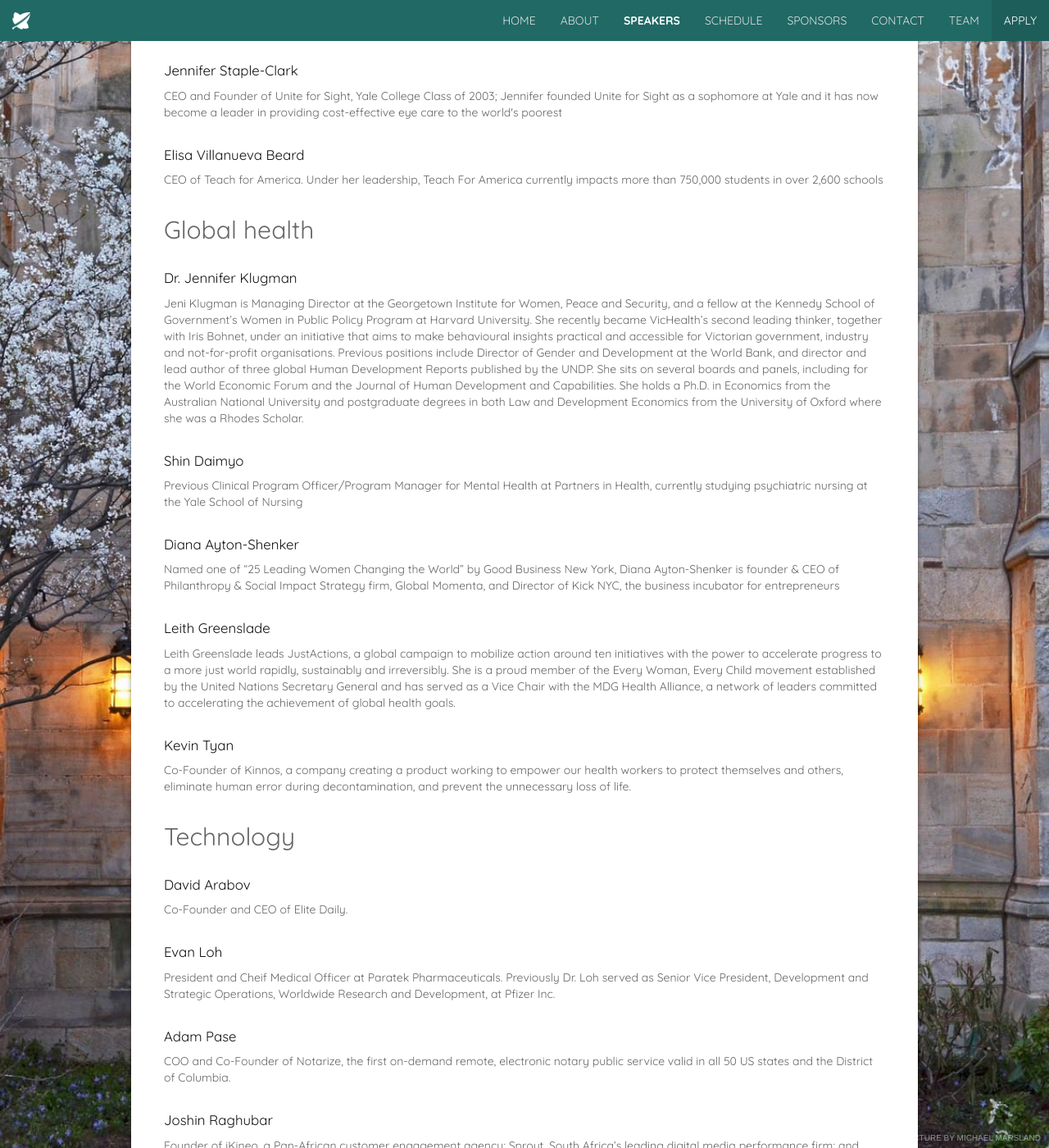
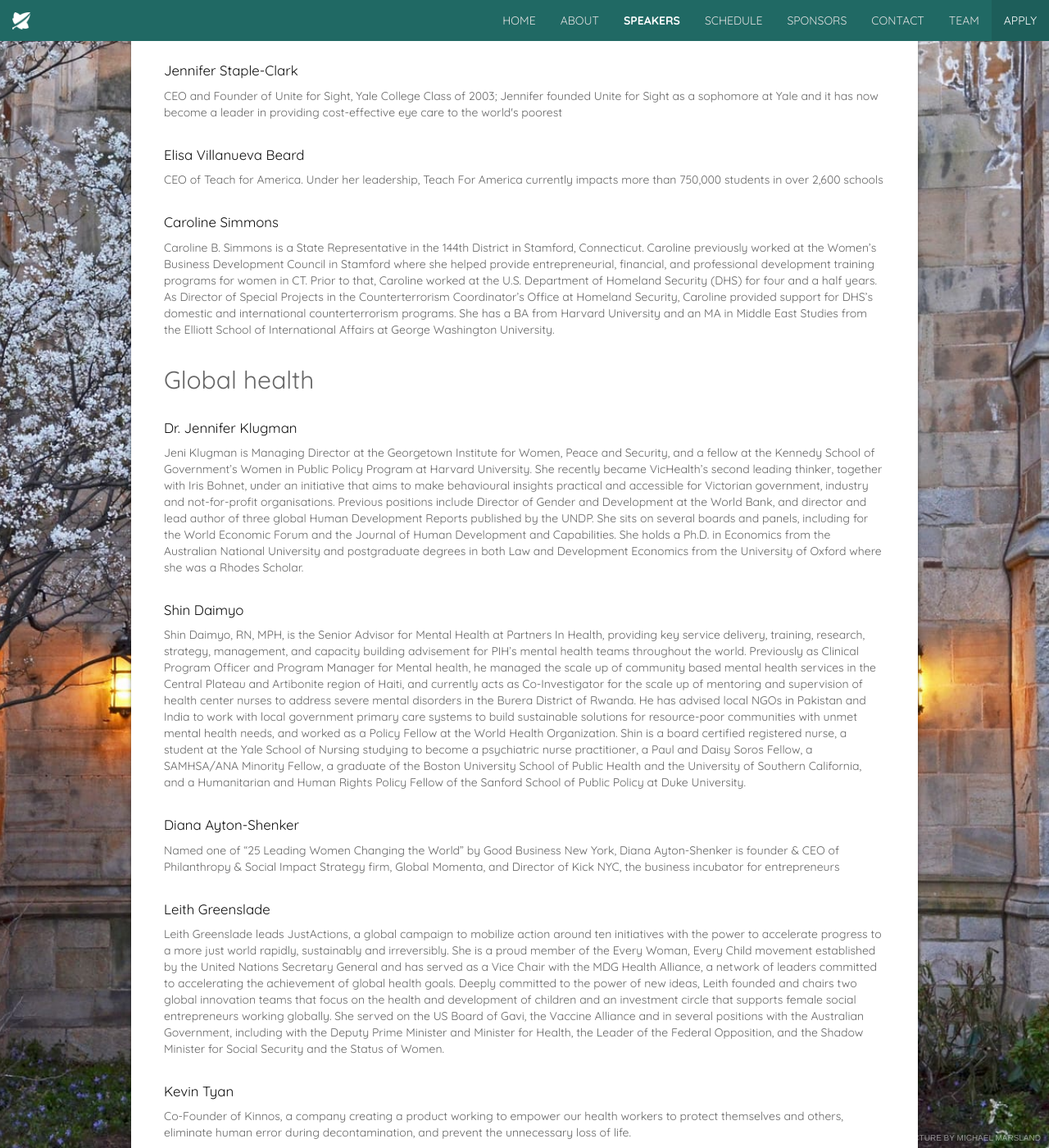
Before and after one commit to felipap/ils-website, a Jekyll site: the page built from speakers.html, in a window 1280 px wide and 1400 px high, scrolled down 723 px. Shown: the whole window at 82% size. Built offline with Jekyll 4.4.1, drawn with Linux system fonts in a browser that asks for light colours; some of the changed text lies outside the part shown.

Commit message:
Updated several speaker biographies

```diff
--- a/_data/speakers.json
+++ b/_data/speakers.json
@@ -22,6 +22,9 @@
 		}, {
 			"name": "Elisa Villanueva Beard",
 			"bio": "CEO of Teach for America. Under her leadership, Teach For America currently impacts more than 750,000 students in over 2,600 schools"
+		}, {
+			"name": "Caroline Simmons",
+			"bio": "Caroline B. Simmons is a State Representative in the 144th District in Stamford, Connecticut. Caroline previously worked at the Women’s Business Development Council in Stamford where she helped provide entrepreneurial, financial, and professional development training programs for women in CT. Prior to that, Caroline worked at the U.S. Department of Homeland Security (DHS) for four and a half years. As Director of Special Projects in the Counterterrorism Coordinator’s Office at Homeland Security, Caroline provided support for DHS’s domestic and international counterterrorism programs. She has a BA from Harvard University and an MA in Middle East Studies from the Elliott School of International Affairs at George Washington University."
 		}
 	],
 
@@ -31,13 +34,13 @@
 			"bio": "Jeni Klugman is Managing Director at the Georgetown Institute for Women, Peace and Security, and a fellow at the Kennedy School of Government’s Women in Public Policy Program at Harvard University. She recently became VicHealth’s second leading thinker, together with Iris Bohnet, under an initiative that aims to make behavioural insights practical and accessible for Victorian government, industry and not-for-profit organisations. Previous positions include Director of Gender and Development at the World Bank, and director and lead author of three global Human Development Reports published by the UNDP. She sits on several boards and panels, including for the World Economic Forum and the Journal of Human Development and Capabilities. She holds a Ph.D. in Economics from the Australian National University and postgraduate degrees in both Law and Development Economics from the University of Oxford where she was a Rhodes Scholar."
 		}, {
 			"name": "Shin Daimyo",
-			"bio": "Previous Clinical Program Officer/Program Manager for Mental Health at Partners in Health, currently studying psychiatric nursing at the Yale School of Nursing"
+			"bio": "Shin Daimyo, RN, MPH, is the Senior Advisor for Mental Health at Partners In Health, providing key service delivery, training, research, strategy, management, and capacity building advisement for PIH’s mental health teams throughout the world. Previously as Clinical Program Officer and Program Manager for Mental health, he managed the scale up of community based mental health services in the Central Plateau and Artibonite region of Haiti, and currently acts as Co-Investigator for the scale up of mentoring and supervision of health center nurses to address severe mental disorders in the Burera District of Rwanda. He has advised local NGOs in Pakistan and India to work with local government primary care systems to build sustainable solutions for resource-poor communities with unmet mental health needs, and worked as a Policy Fellow at the World Health Organization. Shin is a board certified registered nurse, a student at the Yale School of Nursing studying to become a psychiatric nurse practitioner, a Paul and Daisy Soros Fellow, a SAMHSA/ANA Minority Fellow, a graduate of the Boston University School of Public Health and the University of Southern California, and a Humanitarian and Human Rights Policy Fellow of the Sanford School of Public Policy at Duke University."
 		}, {
 			"name": "Diana Ayton-Shenker",
 			"bio": "Named one of “25 Leading Women Changing the World” by Good Business New York, Diana Ayton-Shenker is founder & CEO of Philanthropy & Social Impact Strategy firm, Global Momenta, and Director of Kick NYC, the business incubator for entrepreneurs"
 		}, {
 			"name": "Leith Greenslade",
-			"bio": "Leith Greenslade leads JustActions, a global campaign to mobilize action around ten initiatives with the power to accelerate progress to a more just world rapidly, sustainably and irreversibly. She is a proud member of the Every Woman, Every Child movement established by the United Nations Secretary General and has served as a Vice Chair with the MDG Health Alliance, a network of leaders committed to accelerating the achievement of global health goals."
+			"bio": "Leith Greenslade leads JustActions, a global campaign to mobilize action around ten initiatives with the power to accelerate progress to a more just world rapidly, sustainably and irreversibly. She is a proud member of the Every Woman, Every Child movement established by the United Nations Secretary General and has served as a Vice Chair with the MDG Health Alliance, a network of leaders committed to accelerating the achievement of global health goals. Deeply committed to the power of new ideas, Leith founded and chairs two global innovation teams that focus on the health and development of children and an investment circle that supports female social entrepreneurs working globally. She served on the US Board of Gavi, the Vaccine Alliance and in several positions with the Australian Government, including with the Deputy Prime Minister and Minister for Health, the Leader of the Federal Opposition, and the Shadow Minister for Social Security and the Status of Women."
 		}, {
 			"name": "Kevin Tyan",
 			"bio": "Co-Founder of Kinnos, a company creating a product working to empower our health workers to protect themselves and others, eliminate human error during decontamination, and prevent the unnecessary loss of life."
@@ -79,13 +82,13 @@
 	"politicsactivism": [
 		{
 			"name": "Josh Lafazan",
-			"bio": "Youngest ever member of the Syosset School District Board of Education. Cornell Class of 2016. Current Master's student at the Harvard Graduate School of Education. "
+			"bio": "Joshua Lafazan became one of the youngest elected officials in the history of New York State when at 18 years of age he was elected to the Syosset School Board of Education, receiving 82% of the vote in May of 2012. Joshua was re-elected in 2015. He is a TedX speaker, a volunteer firefighter, and the author of Political Gladiators: How Millennials Can Navigate the 21st Century Political Minefield and WIN! In 2016, Joshua graduated with a degree in Industrial and Labor Relations from the Cornell University ILR School. Joshua is currently enrolled at the Harvard Graduate School of Education, where he has been accepted to pursue a Master's Degree in Education Policy and Management."
 		}, {
 			"name": "Andrew Platt",
 			"bio": "Delegate in the Maryland House of Delegates. Member of the Ways and Means Committee. "
 		}, {
 			"name": "Lindy Li",
-			"bio": "Ran for US Congress in 6th District of Pennsylvania. "
+			"bio": "Lindy Li, a first-generation immigrant, is the youngest female Congressional candidate in U.S. history, raising close to a million dollars for her campaign in Pennsylvania. She is an environmental activist and an advocate for high-quality and affordable education for all Americans. Prior to politics, she worked at Morgan Stanley and Merck and graduated from Princeton."
 		}, {
 			"name": "Frank Rusa",
 			"bio": "Deputy Manager of the Deepening Democracy component of the Democratic Governance Facility (DGF) in Uganda"
@@ -102,10 +105,10 @@
 	"education": [
 		{
 			"name": "Jerelyn Rodriguez",
-			"bio": "Co-Founder and CEO of the Knowledge House. By creating local technology programs, in and outside of the classroom, The Knowledge House offers alternative pathways for disconnected young adults, while preventing youth disconnection for high school students."
+			"bio": "Jerelyn Rodriguez, Co-Founder and CEO | Bronx-native Jerelyn Rodriguez co-founded The Knowledge House in 2014. Previously, she coordinated STEM after-school programming at Beyond Z and was the Bronx Field Director for Reshma Saujani's 2013 campaign for New York City Public Advocate. Jerelyn has over 6 years of experience working as a community organizer and in the public school system, teaching and designing student programs. She is on the leadership council for South Bronx Rising Together, a founding Datanaut at NASA, a fellow at Camelback Ventures, and has recently been honored as one of Forbes’ 30 under 30 in Education. Jerelyn has a degree in film studies from Columbia University."
 		}, {
 			"name": "Milagros Nores",
-			"bio": "Associate Director of Research at National Institute for Early Education Research, specializing in early childhood attainment, the economics of education, poverty, and international and comparative education."
+			"bio": "Milagros Nores is Associate Director of Research at NIEER. Her expertise and interests are in early childhood development, data-driven policy development, evaluation design, economics, cultural diversity, and English language learning. Dr. Nores currently runs an early childhood study in Colombia, a study on parental-child educational practices for minority children in the U.S. and evaluations of West Virginia's  and Seattle's preschool programs. Her background is in early childhood attainment, the economics of education, poverty, and international and comparative education. She has a Ph.D. in Education and Economics from Columbia University and an Ed.M. from Harvard University. Dr. Nores also consults for various organizations in education projects in Latin America and Asia."
 		}, {
 			"name": "Zak Malamed",
 			"bio": "Zak Malamed is the founder and Executive Director of Student Voice, a for-students by-students nonprofit that leads the movement to make sure every student has a voice in shaping their education and communities. He sees student voices as the common sense mechanism for addressing education equity and advancement. A graduate of the University of Maryland, Zak now works on student and community engagement for the XQ Institute, a national initiative to rethink high school."
@@ -114,7 +117,7 @@
 			"bio": "Founding Dean at The Vedica Scholars Programme for Women, an 18-month residential program in management practice for young women in Delhi, India. "
 		}, {
 			"name": "Joyce Meng",
-			"bio": "Co-Founder of Givology, an online giving marketplace for education that connects individual donors with grassroots education projects and student scholarships"
+			"bio": "Joyce Meng is the Co-Founder and CEO of Givology (www.givology.org), an online giving marketplace for education that connects individual donors to grassroots education projects and student scholarships around the world. Givology has 50+ grassroots donors in 30+ countries, helping over 3k+ students globally through 20k+ donors, 17+ chapters, and hundreds of volunteers. Joyce graduated summa cum laude from the Huntsman Program of the University of Pennsylvania in 2008. As a Rhodes Scholar, she received a MSc in Economics for Development and a MSc in Financial Economics at Oxford University. She has been previously listed as a Forbes 30 under 30 honoree in the field of education and a Wharton 40 under 40 honoree."
 		}
 	],
 
```
